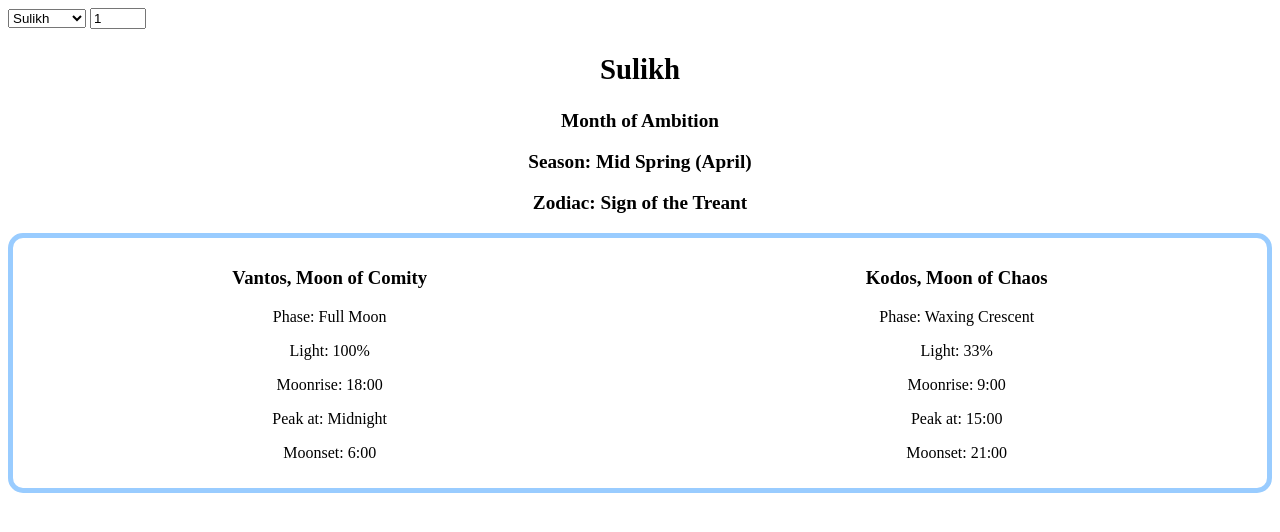
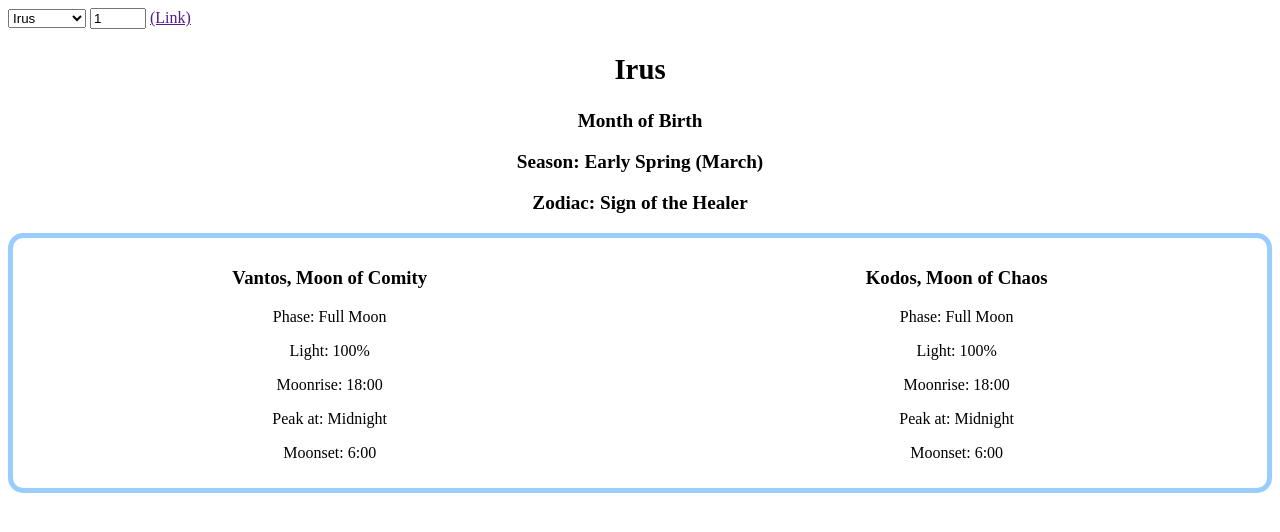
Before and after one commit to GodelTheGM/TheogonTracker, a plain HTML site: page index.html in a window 1280 px wide. Drawn offline with nearby package versions, Linux system fonts and the light colour scheme.

Commit message:
added permalink generator to update function

```diff
--- a/index.html
+++ b/index.html
@@ -26,6 +26,7 @@
 				<option value="11">Okul</option>
 			</select>
 			<input type="number" id="day" min="1" max="30" value="1">
+			<a href="" class="tooltip" id="permalink">(Link)</a>
 		</div>
 		<!--
 		month associations
--- a/theogon.js
+++ b/theogon.js
@@ -1,6 +1,7 @@
 var month, day, absDay, info, zod;
 var vLight, kLight, totLight;
-var keySeq = []
+var keySeq = [];
+const URL = "https://godelthegm.github.io/TheogonTracker/";
 
 var V_PER = 30;
 var K_PER = 18;
@@ -255,8 +256,8 @@ function initialize() {
 	const params = new URLSearchParams(window.location.search);
 	console.log('month', params.get('month'))
 	let m = parseInt(params.get('month'));
-	if (!(m && m >= 1 && m <= 12)) {
-		m = 1;
+	if (!(m && m >= 0 && m <= 11)) {
+		m = 0;
 	}
 	let d = parseInt(params.get('day'));
 	if (!(d && d >= 1 && d <= 28)) {
@@ -271,6 +272,8 @@ function update() {
 	day = parseInt($('#day').val());
 	absDay = month*30 + day - 1;
 	console.log(`(${month}, ${day}, ${absDay})`);
+
+	$('#permalink').attr('href', `${URL}?month=${month}&day=${day}`);
 
 	info = cal[month];
 	zod = zodiac[Math.floor(absDay/18)];
```
